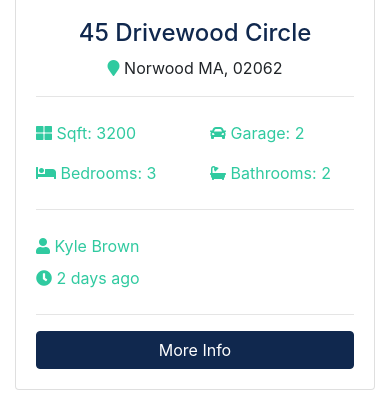
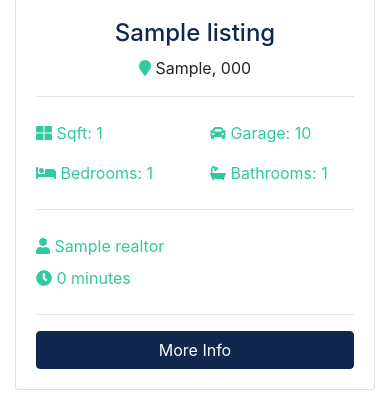
Before and after one commit to AmrAlaaYassen/Adam-Real-Estate, a Django app: page /listings/ in a window 390 px wide. Shown: the part 856-1268 px from the top of the page. Run offline with Django 3.2, Linux system fonts and the light colour scheme; tables that the repository leaves empty hold one stand-in row (values such as "Sample post"); grey boxes marked "Sample" are stand-in pictures; some libraries are stand-ins or nearby versions.

Commit message:
finish listings view

```diff
--- a/AdamRealEstate/settings.py
+++ b/AdamRealEstate/settings.py
@@ -39,7 +39,8 @@ INSTALLED_APPS = [
     'django.contrib.staticfiles',
     'pages.apps.PagesConfig',
     'listings.apps.ListingsConfig',
-    'realtors.apps.RealtorsConfig'
+    'realtors.apps.RealtorsConfig',
+    'django.contrib.humanize'
 ]
 
 MIDDLEWARE = [
--- a/listings/views.py
+++ b/listings/views.py
@@ -1,13 +1,25 @@
 from django.shortcuts import render
+from django.core.paginator import Paginator, EmptyPage, PageNotAnInteger
+from .models import Listing
+
 
 # Create your views here.
 
 
 def index(request):
-  return render(request, 'listings/listings.html')
+    listings = Listing.objects.order_by('-list_date').filter(is_published=True)
+    paginator = Paginator(listings, 6)
+    page = request.GET.get('page')
+    page_listings = paginator.get_page(page)
+    context = {
+        'listings': page_listings
+    }
+    return render(request, 'listings/listings.html', context)
 
-def listing(request):
-  return render(request, 'listings/listing.html')
+
+def listing(request, listing_id):
+    return render(request, 'listings/listing.html')
+
 
 def search(request):
-  return render(request, 'listings/search.html')
+    return render(request, 'listings/search.html')
--- a/templates/listings/listings.html
+++ b/templates/listings/listings.html
@@ -1,6 +1,6 @@
 {% extends "base.html" %}
-
-{%block content%}
+{% load humanize %}
+{% block content %}
 
     <section id="showcase-inner" class="py-5 text-white">
         <div class="container">
@@ -32,288 +32,99 @@
     <section id="listings" class="py-4">
         <div class="container">
             <div class="row">
-
-        <!-- Listing 1 -->
+                {% if listings %}
+                    {% for listing in listings %}
                         <div class="col-md-6 col-lg-4 mb-4">
                             <div class="card listing-preview">
-            <img class="card-img-top" src="assets/img/homes/home-1.jpg" alt="">
+                                <img class="card-img-top" src="{{ listing.photo_main.url }}" alt="">
                                 <div class="card-img-overlay">
                                     <h2>
-                <span class="badge badge-secondary text-white">$490,000</span>
+                                        <span class="badge badge-secondary text-white">{{ listing.price | intcomma }}</span>
                                     </h2>
                                 </div>
                                 <div class="card-body">
                                     <div class="listing-heading text-center">
-                <h4 class="text-primary">45 Drivewood Circle</h4>
+                                        <h4 class="text-primary">{{ listing.title }}</h4>
                                         <p>
-                  <i class="fas fa-map-marker text-secondary"></i> Norwood MA, 02062</p>
+                                            <i class="fas fa-map-marker text-secondary"></i> {{ listing.city }}, {{ listing.zipcode }}
+                                        </p>
                                     </div>
                                     <hr>
                                     <div class="row py-2 text-secondary">
                                         <div class="col-6">
-                  <i class="fas fa-th-large"></i> Sqft: 3200</div>
+                                            <i class="fas fa-th-large"></i> Sqft: {{ listing.sqft }}</div>
                                         <div class="col-6">
-                  <i class="fas fa-car"></i> Garage: 2</div>
+                                            <i class="fas fa-car"></i> Garage: {{ listing.garage }}</div>
                                     </div>
                                     <div class="row py-2 text-secondary">
                                         <div class="col-6">
-                  <i class="fas fa-bed"></i> Bedrooms: 3</div>
+                                            <i class="fas fa-bed"></i> Bedrooms: {{ listing.bedrooms }}</div>
                                         <div class="col-6">
-                  <i class="fas fa-bath"></i> Bathrooms: 2</div>
+                                            <i class="fas fa-bath"></i> Bathrooms: {{ listing.bathrooms }}</div>
                                     </div>
                                     <hr>
                                     <div class="row py-2 text-secondary">
                                         <div class="col-12">
-                  <i class="fas fa-user"></i> Kyle Brown</div>
+                                            <i class="fas fa-user"></i> {{ listing.realtor }}</div>
                                     </div>
                                     <div class="row text-secondary pb-2">
                                         <div class="col-6">
-                  <i class="fas fa-clock"></i> 2 days ago</div>
+                                            <i class="fas fa-clock"></i> {{ listing.list_date | timesince }}</div>
                                     </div>
                                     <hr>
-              <a href="listing.html" class="btn btn-primary btn-block">More Info</a>
+                                    <a href="{% url 'listing' listing.id %}" class="btn btn-primary btn-block">More
+                                        Info</a>
                                 </div>
                             </div>
                         </div>
-
-        <!-- Listing 2 -->
-        <div class="col-md-6 col-lg-4 mb-4">
-          <div class="card listing-preview">
-            <img class="card-img-top" src="assets/img/homes/home-2.jpg" alt="">
-            <div class="card-img-overlay">
-              <h2>
-                <span class="badge badge-secondary text-white">$550,000</span>
-              </h2>
+                    {% endfor %}
+                {% else %}
+                    <div class="col-md-12">
+                        <p> No Listings Available</p>
                     </div>
-            <div class="card-body">
-              <div class="listing-heading text-center">
-                <h4 class="text-primary">18 Jefferson Lane</h4>
-                <p>
-                  <i class="fas fa-map-marker text-secondary"></i> Woburn MA, 01801</p>
-              </div>
-              <hr>
-              <div class="row py-2 text-secondary">
-                <div class="col-6">
-                  <i class="fas fa-th-large"></i> Sqft: 3200</div>
-                <div class="col-6">
-                  <i class="fas fa-car"></i> Garage: 1</div>
-              </div>
-              <div class="row py-2 text-secondary">
-                <div class="col-6">
-                  <i class="fas fa-bed"></i> Bedrooms: 4</div>
-                <div class="col-6">
-                  <i class="fas fa-bath"></i> Bathrooms: 2.5</div>
-              </div>
-              <hr>
-              <div class="row py-2 text-secondary">
-                <div class="col-6">
-                  <i class="fas fa-user"></i> Mark Hudson</div>
-              </div>
-              <div class="row text-secondary pb-2">
-                <div class="col-6">
-                  <i class="fas fa-clock"></i> 5 days ago</div>
-              </div>
-              <hr>
-              <a href="listing.html" class="btn btn-primary btn-block">More Info</a>
-            </div>
-          </div>
-        </div>
-
-        <!-- Listing 3 -->
-        <div class="col-md-6 col-lg-4 mb-4">
-          <div class="card listing-preview">
-            <img class="card-img-top" src="assets/img/homes/home-3.jpg" alt="">
-            <div class="card-img-overlay">
-              <h2>
-                <span class="badge badge-secondary text-white">$580,000</span>
-              </h2>
-            </div>
-            <div class="card-body">
-              <div class="listing-heading text-center">
-                <h4 class="text-primary">187 Woodrow Street</h4>
-                <p>
-                  <i class="fas fa-map-marker text-secondary"></i> Salem MA, 01915</p>
-              </div>
-              <hr>
-              <div class="row py-2 text-secondary">
-                <div class="col-6">
-                  <i class="fas fa-th-large"></i> Sqft: 3107</div>
-                <div class="col-6">
-                  <i class="fas fa-car"></i> Garage: 0</div>
-              </div>
-              <div class="row py-2 text-secondary">
-                <div class="col-6">
-                  <i class="fas fa-bed"></i> Bedrooms: 4</div>
-                <div class="col-6">
-                  <i class="fas fa-bath"></i> Bathrooms: 3</div>
-              </div>
-              <hr>
-              <div class="row py-2 text-secondary">
-                <div class="col-6">
-                  <i class="fas fa-user"></i> Mark Hudson</div>
-              </div>
-              <div class="row text-secondary pb-2">
-                <div class="col-6">
-                  <i class="fas fa-clock"></i> 5 days ago</div>
-              </div>
-              <hr>
-              <a href="listing.html" class="btn btn-primary btn-block">More Info</a>
-            </div>
-          </div>
-        </div>
-
-        <!-- Listing 4 -->
-        <div class="col-md-6 col-lg-4 mb-4">
-          <div class="card listing-preview">
-            <img class="card-img-top" src="assets/img/homes/home-4.jpg" alt="">
-            <div class="card-img-overlay">
-              <h2>
-                <span class="badge badge-secondary text-white">$380,000</span>
-              </h2>
-            </div>
-            <div class="card-body">
-              <div class="listing-heading text-center">
-                <h4 class="text-primary">28 Gifford Street</h4>
-                <p>
-                  <i class="fas fa-map-marker text-secondary"></i> Bedford NH, 03103</p>
-              </div>
-              <hr>
-              <div class="row py-2 text-secondary">
-                <div class="col-6">
-                  <i class="fas fa-th-large"></i> Sqft: 2927</div>
-                <div class="col-6">
-                  <i class="fas fa-car"></i> Garage: 2</div>
-              </div>
-              <div class="row py-2 text-secondary">
-                <div class="col-6">
-                  <i class="fas fa-bed"></i> Bedrooms: 4</div>
-                <div class="col-6">
-                  <i class="fas fa-bath"></i> Bathrooms: 2</div>
-              </div>
-              <hr>
-              <div class="row py-2 text-secondary">
-                <div class="col-6">
-                  <i class="fas fa-user"></i> Jenny Johnson</div>
-              </div>
-              <div class="row text-secondary pb-2">
-                <div class="col-6">
-                  <i class="fas fa-clock"></i> 5 days ago</div>
-              </div>
-              <hr>
-              <a href="listing.html" class="btn btn-primary btn-block">More Info</a>
-            </div>
-          </div>
-        </div>
-
-        <!-- Listing 5 -->
-        <div class="col-md-6 col-lg-4 mb-4">
-          <div class="card listing-preview">
-            <img class="card-img-top" src="assets/img/homes/home-5.jpg" alt="">
-            <div class="card-img-overlay">
-              <h2>
-                <span class="badge badge-secondary text-white">$230,000</span>
-              </h2>
-            </div>
-            <div class="card-body">
-              <div class="listing-heading text-center">
-                <h4 class="text-primary">12 United Road</h4>
-                <p>
-                  <i class="fas fa-map-marker text-secondary"></i> South Hampton NH, 03827</p>
-              </div>
-              <hr>
-              <div class="row py-2 text-secondary">
-                <div class="col-6">
-                  <i class="fas fa-th-large"></i> Sqft: 2207</div>
-                <div class="col-6">
-                  <i class="fas fa-car"></i> Garage: 1</div>
-              </div>
-              <div class="row py-2 text-secondary">
-                <div class="col-6">
-                  <i class="fas fa-bed"></i> Bedrooms: 3</div>
-                <div class="col-6">
-                  <i class="fas fa-bath"></i> Bathrooms: 1.5</div>
-              </div>
-              <hr>
-              <div class="row py-2 text-secondary">
-                <div class="col-6">
-                  <i class="fas fa-user"></i> Kyle Brown</div>
-              </div>
-              <div class="row text-secondary pb-2">
-                <div class="col-6">
-                  <i class="fas fa-clock"></i> 5 days ago</div>
-              </div>
-              <hr>
-              <a href="listing.html" class="btn btn-primary btn-block">More Info</a>
-            </div>
-          </div>
-        </div>
-
-        <!-- Listing 6 -->
-        <div class="col-md-6 col-lg-4 mb-4">
-          <div class="card listing-preview">
-            <img class="card-img-top" src="assets/img/homes/home-6.jpg" alt="">
-            <div class="card-img-overlay">
-              <h2>
-                <span class="badge badge-secondary text-white">$780,000</span>
-              </h2>
-            </div>
-            <div class="card-body">
-              <div class="listing-heading text-center">
-                <h4 class="text-primary">33 Essex Circle</h4>
-                <p>
-                  <i class="fas fa-map-marker text-secondary"></i> Lexington MA, 01731</p>
-              </div>
-              <hr>
-              <div class="row py-2 text-secondary">
-                <div class="col-6">
-                  <i class="fas fa-th-large"></i> Sqft: 4145</div>
-                <div class="col-6">
-                  <i class="fas fa-car"></i> Garage: 1</div>
-              </div>
-              <div class="row py-2 text-secondary">
-                <div class="col-6">
-                  <i class="fas fa-bed"></i> Bedrooms: 5</div>
-                <div class="col-6">
-                  <i class="fas fa-bath"></i> Bathrooms: 3.5</div>
-              </div>
-              <hr>
-              <div class="row py-2 text-secondary">
-                <div class="col-6">
-                  <i class="fas fa-user"></i> Kyle Brown</div>
-              </div>
-              <div class="row text-secondary pb-2">
-                <div class="col-6">
-                  <i class="fas fa-clock"></i> 5 days ago</div>
-              </div>
-              <hr>
-              <a href="listing.html" class="btn btn-primary btn-block">More Info</a>
-            </div>
-          </div>
-        </div>
-
-      </div>
+                {% endif %}`
 
                 <div class="row">
                     <div class="col-md-12">
+                        {% if listings.has_other_pages %}
                             <ul class="pagination">
+                                {% if listings.has_previous %}
+                                    <li class="page-item">
+                                        <a href="?page={{ listings.previous_page_number }}" class="page-link">
+                                            &laquo;</a>
+                                    </li>
+                                {% else %}
                                     <li class="page-item disabled">
-              <a class="page-link" href="#">&laquo;</a>
+                                        <a  class="page-link">&laquo;</a>
                                     </li>
+                                {% endif %}
+                                {% for i in listings.paginator.page_range %}
+                                    {% if listings.number == i %}
                                         <li class="page-item active">
-              <a class="page-link" href="#">1</a>
+                                            <a class="page-link">{{ i }}</a>
                                         </li>
+                                        {% else %}
                                         <li class="page-item">
-              <a class="page-link" href="#">2</a>
+                                            <a href="?page={{ i }}" class="page-link"> {{ i }} </a>
                                         </li>
+                                    {%  endif %}
+
+                                {% endfor %}
+
+                                {% if listings.has_next %}
                                         <li class="page-item">
-              <a class="page-link" href="#">3</a>
+                                            <a href="?page={{ listings.next_page_number }}" class="page-link">
+                                                &raquo;</a>
                                         </li>
-            <li class="page-item">
-              <a class="page-link" href="#">&raquo;</a>
+                                    {% else %}
+                                        <li class="page-item disabled">
+                                            <a  class="page-link">&raquo;</a>
                                         </li>
+                                    {% endif %}
                             </ul>
+                        {% endif %}
                     </div>
                 </div>
             </div>
     </section>
-{%endblock%}
+{% endblock %}
```
Also changed, not shown: templates/listings/listing.html (renamed from templates/listings/lisiting.html), 1 other file. Lines whose indentation alone changed are shown as unchanged.
